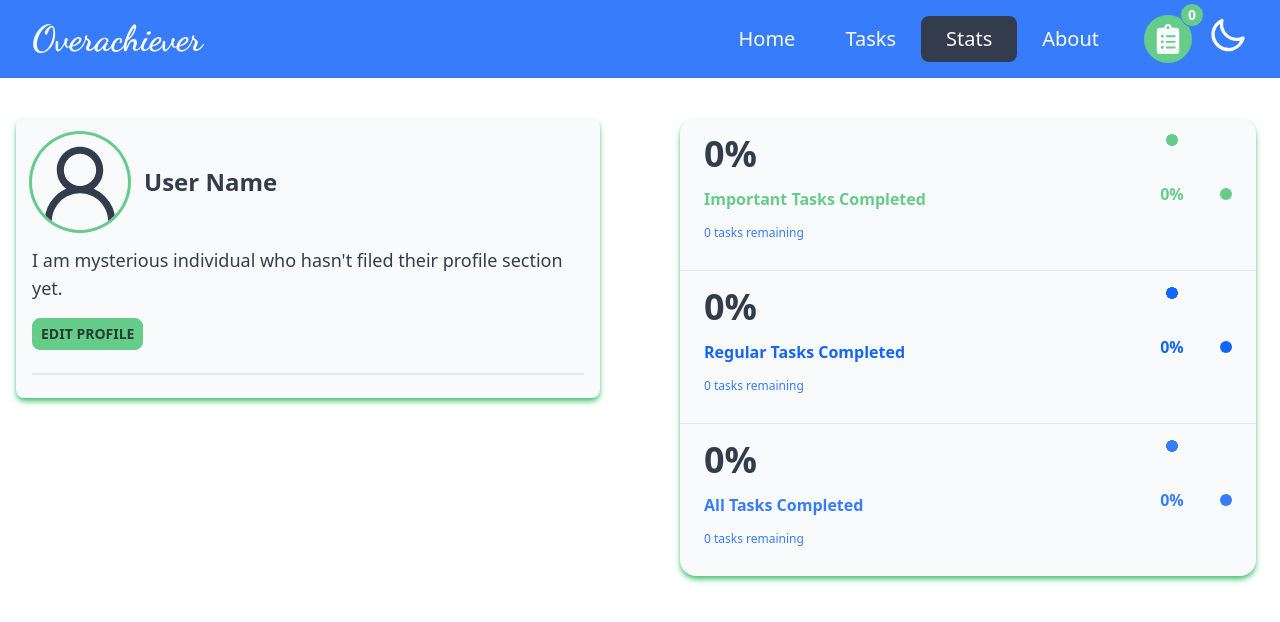
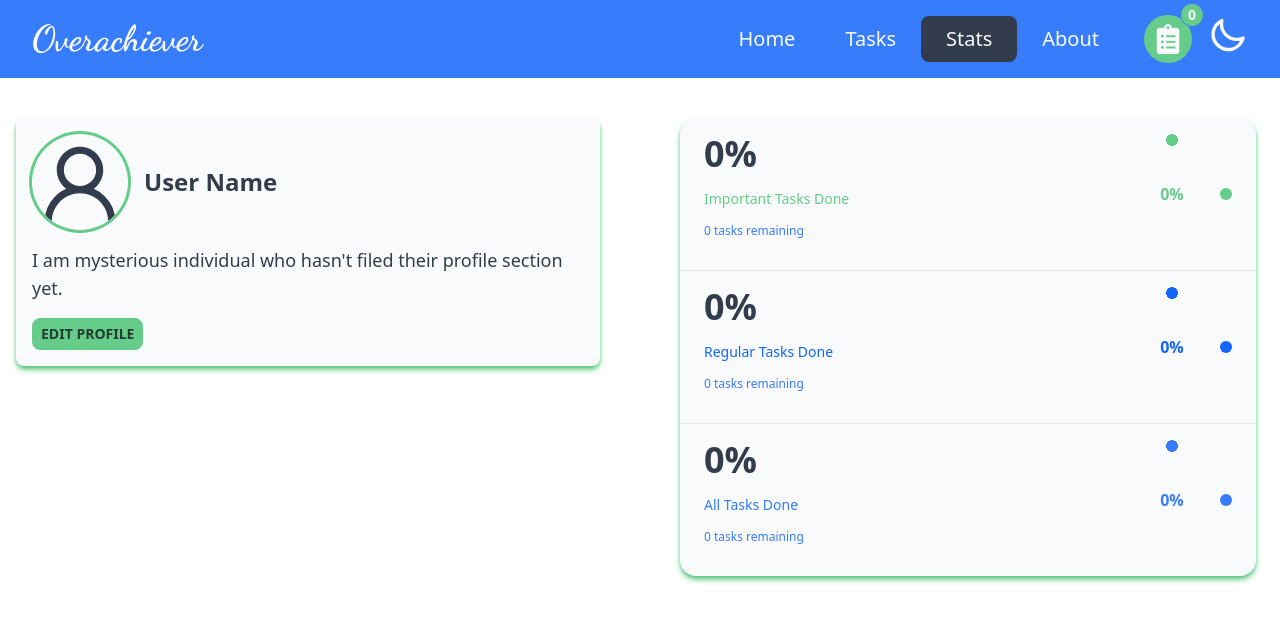
Before and after one commit to Radexman/Overachiever, a React (Create React App) app: page /stats in a window 1280 px wide. Shown: the top 622 px of the page. Built offline with nearby package versions, Linux system fonts and the light colour scheme.

Commit message:
Layout Improvements

```diff
--- a/src/components/layout/Charts.tsx
+++ b/src/components/layout/Charts.tsx
@@ -69,8 +69,8 @@ const Charts = () => {
                 : importantTasksPercentage.toFixed()
             }%`}
           </div>
-          <div className="stat-title font-bold text-primary">
-            Important Tasks Completed
+          <div className="stat-title text-sm text-primary">
+            Important Tasks Done
           </div>
           <div className="stat-desc text-secondary">{`${totalRemainingImportantTasks} tasks remaining`}</div>
         </div>
@@ -89,8 +89,8 @@ const Charts = () => {
                 : regularTasksPercentage.toFixed()
             }%`}
           </div>
-          <div className="stat-title font-bold text-secondary-focus">
-            Regular Tasks Completed
+          <div className="stat-title text-sm text-secondary-focus">
+            Regular Tasks Done
           </div>
           <div className="stat-desc text-secondary">{`${totalRemainingRegularTasks} tasks remaining`}</div>
         </div>
@@ -107,8 +107,8 @@ const Charts = () => {
               isNaN(completedPercentage) ? "0" : completedPercentage.toFixed()
             }%`}
           </div>
-          <div className="stat-title font-bold text-secondary">
-            All Tasks Completed
+          <div className="stat-title text-sm text-secondary">
+            All Tasks Done
           </div>
           <div className="stat-desc text-secondary">{`${tasksRemaining} tasks remaining`}</div>
         </div>
--- a/src/components/layout/Profile/Profile.tsx
+++ b/src/components/layout/Profile/Profile.tsx
@@ -86,8 +86,8 @@ const Profile = () => {
         >
           Edit Profile
         </button>
-        <div className="divider"></div>
         <div className={displayForm ? "block" : "hidden"}>
+          <div className="divider"></div>
           <form className="space-y-2" onSubmit={handleSubmit}>
             <div className="flex flex-col">
               <label
```
Also changed, not shown: 1 other file (tests, documents, lock files or other folders).
